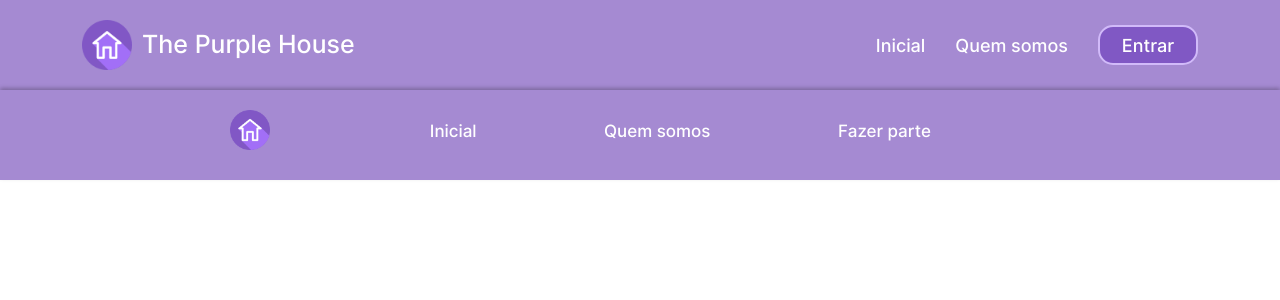
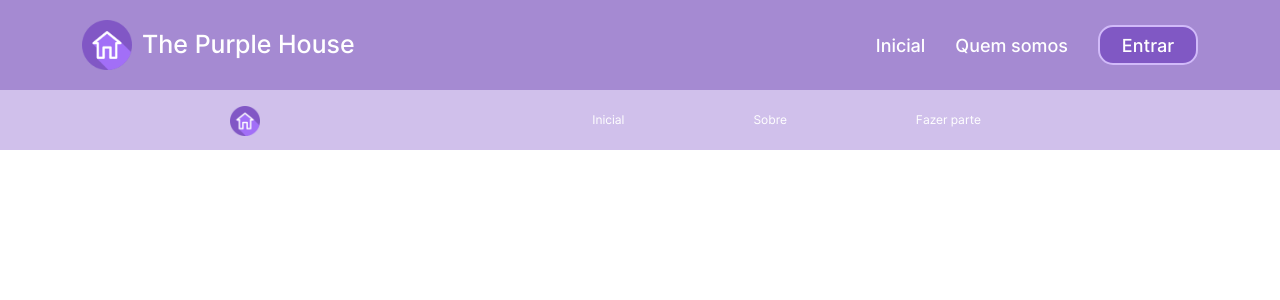
Before and after one commit to yasminwtr/ThePurpleHouse, a React (Create React App) app: page /Chat in a window 1280 px wide. Shown: the top 300 px of the page. Built offline with nearby package versions, Linux system fonts and the light colour scheme.

Commit message:
Mudança no CSS geral(talvez gambiarra) pra alinhamento do footer

```diff
--- a/src/components/Footer/index.js
+++ b/src/components/Footer/index.js
@@ -9,37 +9,26 @@ const Footer = () => {
   const { signed } = useContext(AuthContext);
 
   return (
-        signed ?
     <>
       <footer className="footer">
         <div className="container-footer">
           <div className="footer-logo">
-                            <img src={logo} width={40} alt="logo" />
+            <img src={logo} width={30} alt="logo" />
           </div>
           <div className="div-links">
             <ul className='footer-links'>
-                                <li><Link to='/'>Serviços</Link> </li>
-                                <li><Link to='/About'>Quem somos</Link> </li>
-                            </ul>
-
-                        </div>
-                    </div>
-                </footer>
+              {signed ?
+                <>
+                  <li><Link to='/About'>Sobre</Link> </li>
                 </>
                 :
                 <>
-                <footer className="footer">
-                    <div className="container-footer">
-                        <div className="footer-logo">
-                            <img src={logo} width={40} alt="logo" />
-                        </div>
-                        <div className="div-links">
-                            <ul className='footer-links'>
                   <li><Link to='/'>Inicial</Link> </li>
-                                <li><Link to='/About'>Quem somos</Link> </li>
+                  <li><Link to='/About'>Sobre</Link> </li>
                   <li><Link to='/Registration'>Fazer parte</Link> </li>
+                </>
+              }
             </ul>
-
           </div>
         </div>
       </footer>
--- a/src/components/Footer/styles.css
+++ b/src/components/Footer/styles.css
@@ -1,10 +1,22 @@
+
+@font-face {
+  font-family: 'Inter-Regular';
+  src: url(../assets/fonts/Inter-Regular.woff) format('woff');
+}
 
 footer{
-  padding: 20px 0;
-  background-color: #A58AD2;
-  box-shadow: 0px -2px 4px rgba(0, 0, 0, 0.25);
+  padding: 16px 0;
+  display: flex;
+  background-color: #D0C0EB;
   font-family: Inter-Medium;
-  height: 90px;
+  height: 60px;
+  position: absolute;
+  bottom: 100 ;
+  vertical-align: bottom;
+  color: #FFF;
+  width: 100%;
+  text-align: center;
+  margin: 0;
 }
 
 footer ul {
@@ -43,8 +55,10 @@ footer ul li a:hover{
 }
 
 .footer-links{
-  margin-top: 1%;
+  /* margin-top: 1%; */
   width: 100%;
+  font-size: 12px;
+  font-family: Inter-Regular;
 }
 
 .footer-links li{
--- a/src/components/Pages/Categories/styles.css
+++ b/src/components/Pages/Categories/styles.css
@@ -17,6 +17,7 @@
   align-items: center;
   background-image: url(../../assets/img/imgFundo3.png) !important;
   user-select: none;
+  margin-bottom: 38px;
 }
 
 .containerCategories {
--- a/src/components/Pages/Chat/index.js
+++ b/src/components/Pages/Chat/index.js
@@ -13,7 +13,7 @@ const Chat = () => {
         <div className='box-search-chat'>
           <div className='container-box-search'>
             <div className='container-input'>
-            <SearchIcon id='search-icon-chat'/>
+              <SearchIcon id='search-icon-chat' />
               <input
                 className='input-search-chat'
                 placeholder='Pesquisar usuário'
@@ -59,7 +59,7 @@ const Chat = () => {
               placeholder='Digite sua mensagem aqui'
             />
 
-          <SendIcon id='send-icon'/>
+            <SendIcon id='send-icon' />
           </div>
         </div>
       </div>
--- a/src/components/Pages/Chat/styles.css
+++ b/src/components/Pages/Chat/styles.css
@@ -20,15 +20,16 @@
 
 .body-chat {
   margin: auto;
-
+  background-image: url(../../assets/img/imgFundo3.png) !important;
 }
 
 .all-chat {
   display: flex;
   width: 100%;
-  height: 102vh;
-  background-image: url(../../assets/img/imgFundo3.png) !important;
   background-size: cover;
+  padding: 120px;
+  margin-bottom: 49px;
+
 }
 
 /* chat */
--- a/src/components/Pages/Profile/index.js
+++ b/src/components/Pages/Profile/index.js
@@ -86,8 +86,8 @@ const Profile = () => {
             }
           </Col>
         </Row>
+
       </div>
-
       <div className='container-config'>
         <div className='options-config'>
           <p id='options-title'>Configurações</p>
--- a/src/components/Pages/Profile/styles.css
+++ b/src/components/Pages/Profile/styles.css
@@ -42,20 +42,21 @@ body::-webkit-scrollbar-thumb {
 
 .all-profile{
   display: flex;
+  flex-direction: row !important;
   width: 100%;
-  height: 100vh;
   background-image: url(../../assets/img/imgFundo3.png) !important;
-  background-size: cover;
+  background-size: 100%;
 }
 
 .container-profile{
-  margin-top: 6%;
+  margin-top: 120px !important;
   width: 50%;
   margin: auto;
   box-shadow: 0px 2px 8px rgba(0, 0, 0, 0.25);
   border-radius: 32px;
   min-height: 490px;
   max-height: 490px;
+  margin-bottom: 179px;
 }
 
 .part1-profile{
@@ -148,7 +149,7 @@ body::-webkit-scrollbar-thumb {
   width: 17.5%;
   border-radius: 32px;
   padding: 30px;
-  margin: auto auto auto -1%;
+  margin: auto auto 176px -1%;
   box-shadow: 0px 2px 8px rgba(0, 0, 0, 0.25);
   min-height: 490px;
   max-height: 490px;
```
Lines whose indentation alone changed are shown as unchanged.
